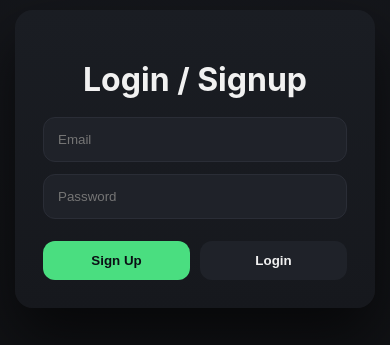
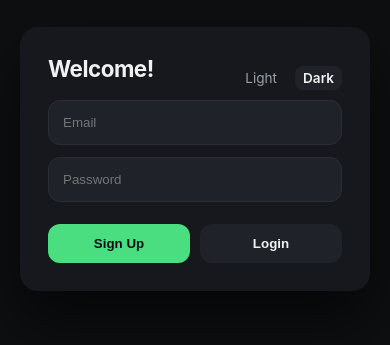
Before and after one commit to Janhavi003/daily-todo-tracker, a React (Vite) app: page / in a window 390 px wide. Shown: the part 263-608 px from the top of the page. Built offline with nearby package versions, Linux system fonts and the light colour scheme; no server answers.

Commit message:
dark and light toggle theme added

```diff
--- a/src/components/TaskList.jsx
+++ b/src/components/TaskList.jsx
@@ -1,4 +1,4 @@
-import { useEffect } from "react";
+import { useEffect, useState } from "react";
 import { db } from "../firebase";
 import {
   collection,
@@ -7,9 +7,13 @@ import {
   onSnapshot,
   updateDoc,
   doc,
+  deleteDoc,
 } from "firebase/firestore";
 
 export default function TaskList({ user, tasks, setTasks }) {
+  const [editingId, setEditingId] = useState(null);
+  const [editText, setEditText] = useState("");
+
   useEffect(() => {
     const today = new Date().toISOString().split("T")[0];
 
@@ -19,15 +23,11 @@ export default function TaskList({ user, tasks, setTasks }) {
       where("date", "==", today)
     );
 
-    const unsubscribe = onSnapshot(q, (snapshot) => {
-      const data = snapshot.docs.map((d) => ({
-        id: d.id,
-        ...d.data(),
-      }));
-      setTasks(data);
+    const unsub = onSnapshot(q, (snap) => {
+      setTasks(snap.docs.map((d) => ({ id: d.id, ...d.data() })));
     });
 
-    return () => unsubscribe();
+    return () => unsub();
   }, [user.uid, setTasks]);
 
   const toggleTask = async (task) => {
@@ -36,9 +36,18 @@ export default function TaskList({ user, tasks, setTasks }) {
     });
   };
 
-  /* Empty state */
+  const saveEdit = async (task) => {
+    if (!editText.trim()) return;
+    await updateDoc(doc(db, "tasks", task.id), { title: editText });
+    setEditingId(null);
+  };
+
+  const deleteTask = async (id) => {
+    await deleteDoc(doc(db, "tasks", id));
+  };
+
   if (tasks.length === 0) {
-    return <p className="empty-state">No tasks yet. Start small ✨</p>;
+    return <p className="empty-state">No tasks yet ✨</p>;
   }
 
   return (
@@ -54,7 +63,35 @@ export default function TaskList({ user, tasks, setTasks }) {
             onChange={() => toggleTask(task)}
           />
 
-          <span className="task-title">{task.title}</span>
+          {editingId === task.id ? (
+            <input
+              className="inline-edit"
+              value={editText}
+              onChange={(e) => setEditText(e.target.value)}
+              onBlur={() => saveEdit(task)}
+              autoFocus
+            />
+          ) : (
+            <span
+              className="task-title"
+              onDoubleClick={() => {
+                setEditingId(task.id);
+                setEditText(task.title);
+              }}
+            >
+              {task.title}
+            </span>
+          )}
+
+          <div className="task-actions">
+            <button
+              className="icon-btn"
+              onClick={() => deleteTask(task.id)}
+              title="Delete"
+            >
+              ✕
+            </button>
+          </div>
         </li>
       ))}
     </ul>
--- a/src/index.css
+++ b/src/index.css
@@ -1,5 +1,5 @@
 /* =========================
-   DESIGN SYSTEM
+   THEME VARIABLES
 ========================= */
 :root {
   --bg-main: #0e0f11;
@@ -17,7 +17,19 @@
   --radius-md: 12px;
 
   --shadow-lg: 0 30px 60px rgba(0, 0, 0, 0.6);
-  --shadow-md: 0 15px 30px rgba(0, 0, 0, 0.4);
+}
+
+/* LIGHT THEME */
+.light {
+  --bg-main: #f5f6f8;
+  --bg-card: #ffffff;
+  --bg-soft: #f1f2f4;
+  --border-soft: #e1e3e8;
+
+  --text-main: #111827;
+  --text-muted: #6b7280;
+
+  --accent: #22c55e;
 }
 
 /* =========================
@@ -30,9 +42,10 @@
 body {
   margin: 0;
   font-family: Inter, system-ui, -apple-system, BlinkMacSystemFont;
-  background: radial-gradient(circle at top, #181a20, var(--bg-main));
+  background: var(--bg-main);
   color: var(--text-main);
   min-height: 100vh;
+  transition: background 0.3s ease, color 0.3s ease;
 }
 
 /* =========================
@@ -43,15 +56,21 @@ body {
   max-width: 440px;
   margin: 70px auto;
   padding: 26px;
-  background: linear-gradient(180deg, #1a1d23, var(--bg-card));
+  background: var(--bg-card);
   border-radius: var(--radius-lg);
   box-shadow: var(--shadow-lg);
-  animation: fadeUp 0.5s ease;
 }
 
 /* =========================
    HEADER
 ========================= */
+.header {
+  display: flex;
+  align-items: center;
+  justify-content: space-between;
+  gap: 12px;
+}
+
 .header h1 {
   margin: 0;
   font-size: 1.7rem;
@@ -62,6 +81,23 @@ body {
   margin-top: 4px;
   font-size: 0.85rem;
   color: var(--text-muted);
+}
+
+/* =========================
+   THEME TOGGLE
+========================= */
+.theme-toggle {
+  padding: 8px 12px;
+  font-size: 0.8rem;
+  background: var(--bg-soft);
+  color: var(--text-muted);
+  border: 1px solid var(--border-soft);
+  border-radius: var(--radius-md);
+  cursor: pointer;
+}
+
+.theme-toggle:hover {
+  color: var(--text-main);
 }
 
 /* =========================
@@ -105,12 +141,6 @@ button {
   color: #0b0f14;
   font-weight: 600;
   cursor: pointer;
-  transition: transform 0.15s ease, opacity 0.15s ease;
-}
-
-button:hover {
-  transform: translateY(-1px);
-  opacity: 0.95;
 }
 
 button.secondary {
@@ -143,12 +173,6 @@ button.secondary {
   border-radius: var(--radius-md);
   margin-bottom: 10px;
   border: 1px solid var(--border-soft);
-  transition: background 0.2s ease, transform 0.1s ease;
-}
-
-.task-item:hover {
-  background: #262a33;
-  transform: translateY(-1px);
 }
 
 .task-title {
@@ -156,13 +180,11 @@ button.secondary {
   font-size: 0.95rem;
 }
 
-/* Completed task */
 .task-item.completed .task-title {
   text-decoration: line-through;
-  opacity: 0.45;
+  opacity: 0.5;
 }
 
-/* Checkbox */
 .task-item input[type="checkbox"] {
   width: 18px;
   height: 18px;
@@ -192,7 +214,7 @@ button.secondary {
 .auth-card {
   width: 360px;
   padding: 28px;
-  background: linear-gradient(180deg, #1a1d23, var(--bg-card));
+  background: var(--bg-card);
   border-radius: var(--radius-lg);
   box-shadow: var(--shadow-lg);
 }
@@ -229,15 +251,49 @@ button.secondary {
 }
 
 /* =========================
-   ANIMATION
+   MOBILE
 ========================= */
-@keyframes fadeUp {
-  from {
-    opacity: 0;
-    transform: translateY(8px);
+@media (max-width: 480px) {
+  .app {
+    margin: 20px;
+    padding: 22px;
   }
-  to {
-    opacity: 1;
-    transform: translateY(0);
+
+  .header h1 {
+    font-size: 1.4rem;
+  }
+
+  button {
+    width: 100%;
+  }
+
+  .auth-card {
+    width: 100%;
+    margin: 20px;
   }
 }
+/* TEXT THEME TOGGLE */
+.theme-text-toggle {
+  display: flex;
+  gap: 10px;
+  font-size: 0.85rem;
+  user-select: none;
+}
+
+.theme-text-toggle span {
+  cursor: pointer;
+  color: var(--text-muted);
+  padding: 4px 8px;
+  border-radius: 8px;
+  transition: background 0.2s ease, color 0.2s ease;
+}
+
+.theme-text-toggle span:hover {
+  background: var(--bg-soft);
+}
+
+.theme-text-toggle span.active {
+  color: var(--text-main);
+  background: var(--bg-soft);
+  font-weight: 600;
+}
--- a/src/pages/Dashboard.jsx
+++ b/src/pages/Dashboard.jsx
@@ -9,11 +9,34 @@ import ProgressBar from "../components/ProgressBar";
 export default function Dashboard({ user }) {
   const [tasks, setTasks] = useState([]);
 
+  const isLight = document.body.classList.contains("light");
+
+  const setLight = () => document.body.classList.add("light");
+  const setDark = () => document.body.classList.remove("light");
+
   return (
     <div className="app">
+      {/* HEADER */}
       <header className="header">
-        <h1>Today’s Tasks</h1>
-        <p className="user-email">{user.email}</p>
+        <div>
+          <h1>Today’s Tasks</h1>
+          <p className="user-email">{user.email}</p>
+        </div>
+
+        <div className="theme-text-toggle">
+          <span
+            className={isLight ? "active" : ""}
+            onClick={setLight}
+          >
+            Light
+          </span>
+          <span
+            className={!isLight ? "active" : ""}
+            onClick={setDark}
+          >
+            Dark
+          </span>
+        </div>
       </header>
 
       <section className="progress-section">
@@ -28,7 +51,7 @@ export default function Dashboard({ user }) {
         <TaskList user={user} tasks={tasks} setTasks={setTasks} />
       </section>
 
-      <footer className="footer">
+      <footer>
         <button className="logout-btn" onClick={() => signOut(auth)}>
           Logout
         </button>
--- a/src/pages/Login.jsx
+++ b/src/pages/Login.jsx
@@ -10,8 +10,14 @@ export default function Login() {
   const [password, setPassword] = useState("");
   const [error, setError] = useState("");
 
+  const isLight = document.body.classList.contains("light");
+
+  const setLight = () => document.body.classList.add("light");
+  const setDark = () => document.body.classList.remove("light");
+
   const signup = async () => {
     try {
+      setError("");
       await createUserWithEmailAndPassword(auth, email, password);
     } catch (err) {
       setError(err.message);
@@ -20,6 +26,7 @@ export default function Login() {
 
   const login = async () => {
     try {
+      setError("");
       await signInWithEmailAndPassword(auth, email, password);
     } catch (err) {
       setError(err.message);
@@ -29,17 +36,38 @@ export default function Login() {
   return (
     <div className="auth-page">
       <div className="auth-card">
-        <h1>Login / Signup</h1>
+        <div className="header">
+          <div>
+            <h1 className="auth-title">Welcome! </h1>
+          </div>
+
+          <div className="theme-text-toggle">
+            <span
+              className={isLight ? "active" : ""}
+              onClick={setLight}
+            >
+              Light
+            </span>
+            <span
+              className={!isLight ? "active" : ""}
+              onClick={setDark}
+            >
+              Dark
+            </span>
+          </div>
+        </div>
 
         <input
           type="email"
           placeholder="Email"
+          value={email}
           onChange={(e) => setEmail(e.target.value)}
         />
 
         <input
           type="password"
           placeholder="Password"
+          value={password}
           onChange={(e) => setPassword(e.target.value)}
         />
 
```
